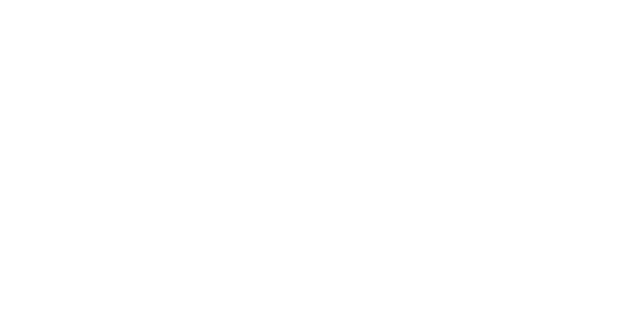
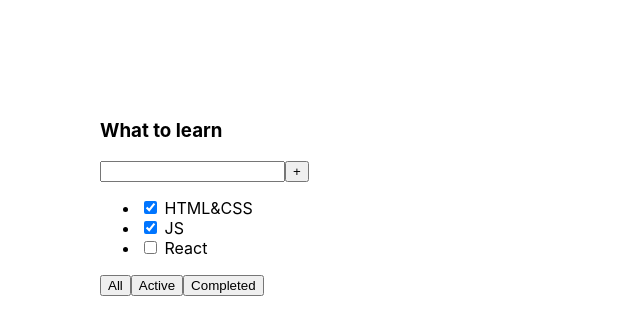
Before and after one commit to umedjankabiri/todolist, a React (Vite) app: page / in a window 1280 px wide. Shown: the top 334 px of the page, without its empty margins (0-640 px from the left). Built offline with nearby package versions, Linux system fonts and the light colour scheme.

Commit message:
added todolist layout code for App, start todolist project

```diff
--- a/src/App.tsx
+++ b/src/App.tsx
@@ -1,12 +1,27 @@
 import './App.css'
 
 function App() {
-
   return (
-    <>
-
-    </>
-  )
+      <div className="App">
+        <div>
+          <h3>What to learn</h3>
+          <div>
+            <input/>
+            <button>+</button>
+          </div>
+          <ul>
+            <li><input type="checkbox" checked={true}/> <span>HTML&CSS</span></li>
+            <li><input type="checkbox" checked={true}/> <span>JS</span></li>
+            <li><input type="checkbox" checked={false}/> <span>React</span></li>
+          </ul>
+          <div>
+            <button>All</button>
+            <button>Active</button>
+            <button>Completed</button>
+          </div>
+        </div>
+      </div>
+  );
 }
 
 export default App
```
